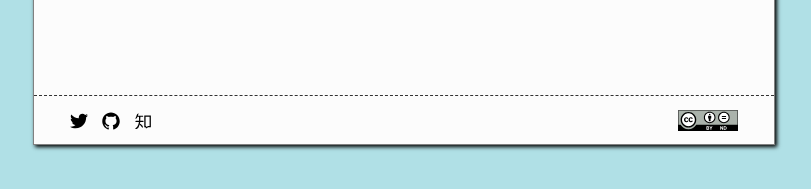
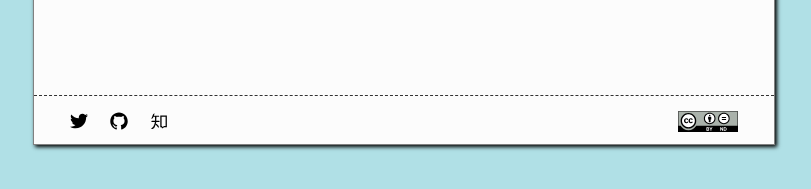
Before and after one commit to bsdelf/bsdelf.github.io, a Jekyll site: the page built from index.html, in a window 1280 px wide. Shown: the part 461-650 px from the top of the page, without its empty margins (236-1047 px from the left). Built offline with Jekyll 4.4.1, drawn with Linux system fonts in a browser that asks for light colours; nearby versions of some CDN libraries.

Commit message:
- cleanup footer

```diff
--- a/_includes/footer.html
+++ b/_includes/footer.html
@@ -2,9 +2,7 @@
 
   <div class="wrapper">
 
-
-    <div class="footer-col-wrapper">
-      <div class="footer-col  footer-col-1">
+          <div class="footer-col-left">
               {% if site.twitter_username %}
               <a href="https://twitter.com/{{ site.twitter_username }}">
                   <span class="icon  icon-twitter">
@@ -60,8 +58,6 @@
                       </svg>
                   </span>
               </a>
-
-
           </div>
 
   </div>
--- a/_sass/_layout.scss
+++ b/_sass/_layout.scss
@@ -50,49 +50,25 @@
     line-height: 48px;
 }
 
-.social-media-list {
-    list-style: none;
-    margin-left: 0;
-}
-
-.footer-col-wrapper {
-    font-size: 15px;
-    color: $grey-color;
-    margin-left: -$spacing-unit / 2;
-    @extend %clearfix;
-}
-
-.footer-col {
+.footer-col-left {
     float: left;
-    //margin-bottom: $spacing-unit / 2;
-    margin-bottom: 0;
-    padding-left: $spacing-unit / 2;
 
 }
 
-.footer-col a {
-    &:not(:first-child) {
-        margin-left: 0.6em;
+.footer-col-left a {
+    &:not(:last-child) {
+        margin-right: 0.6em;
     }
-}
-
-.footer-col-1 {
-    width: -webkit-calc(35% - (#{$spacing-unit} / 2));
-    width:         calc(35% - (#{$spacing-unit} / 2));
-}
-
-.footer-col-2 {
-    width: -webkit-calc(20% - (#{$spacing-unit} / 2));
-    width:         calc(20% - (#{$spacing-unit} / 2));
-}
-
-.footer-col-3 {
-    width: -webkit-calc(45% - (#{$spacing-unit} / 2));
-    width:         calc(45% - (#{$spacing-unit} / 2));
 }
 
 .footer-col-right {
     float: right;
+}
+
+.footer-col-left a {
+    &:not(:first-child) {
+        margin-left: 0.6em;
+    }
 }
 
 
```
Lines whose indentation alone changed are shown as unchanged.
